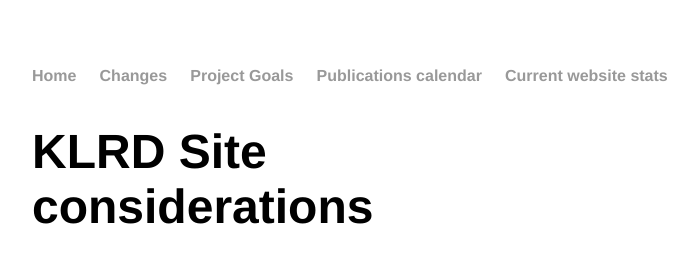
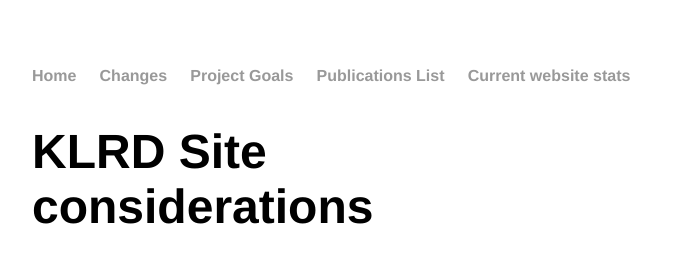
Before and after one commit to karlfun/karlfun.github.io, a Jekyll site: the page built from index.html, in a window 1280 px wide. Shown: the top 259 px of the page, without its empty margins (160-858 px from the left). Built offline with Jekyll 4.4.1, drawn with Linux system fonts in a browser that asks for light colours.

Commit message:
change 'calendar' to 'list'

```diff
--- a/_layouts/default.html
+++ b/_layouts/default.html
@@ -11,7 +11,7 @@
 	        		<li><a href="/">Home</a></li>
 		        	<li><a href="/changes">Changes</a></li>
 				<li><a href="/goals/">Project Goals</a></li>
-				<li><a href="/calendar">Publications calendar</a></li>
+				<li><a href="/calendar">Publications List</a></li>
 				<li><a href="/stats/">Current website stats</a></li>
 	    		</ul>
 			</nav>
```
